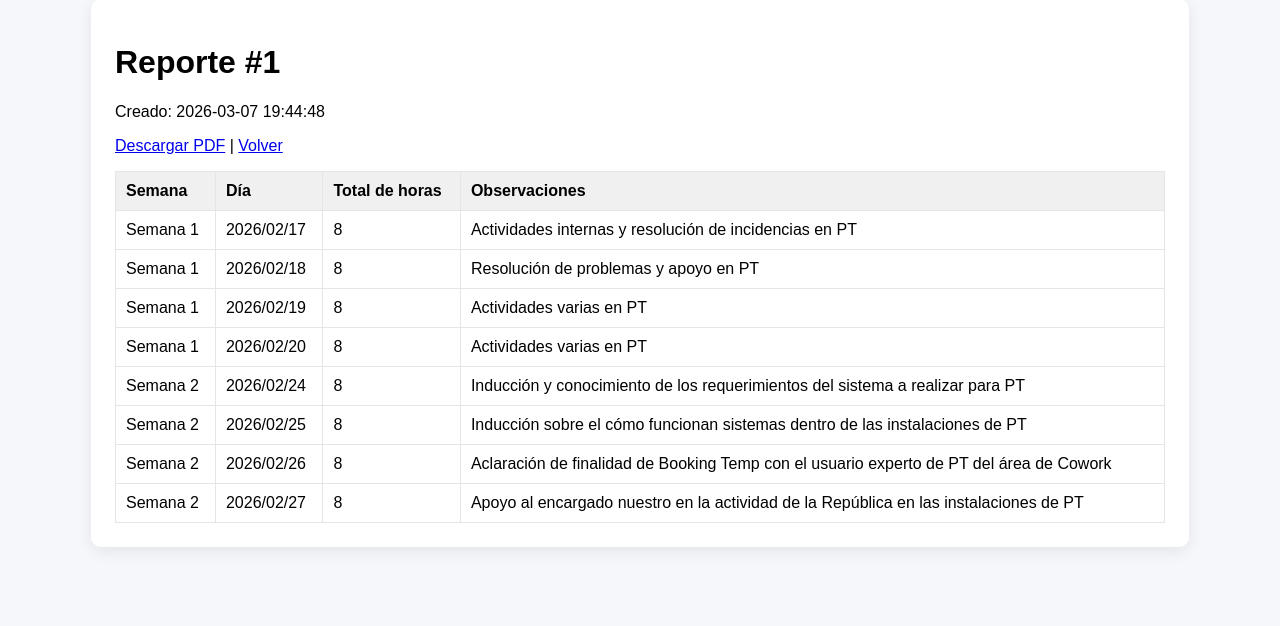
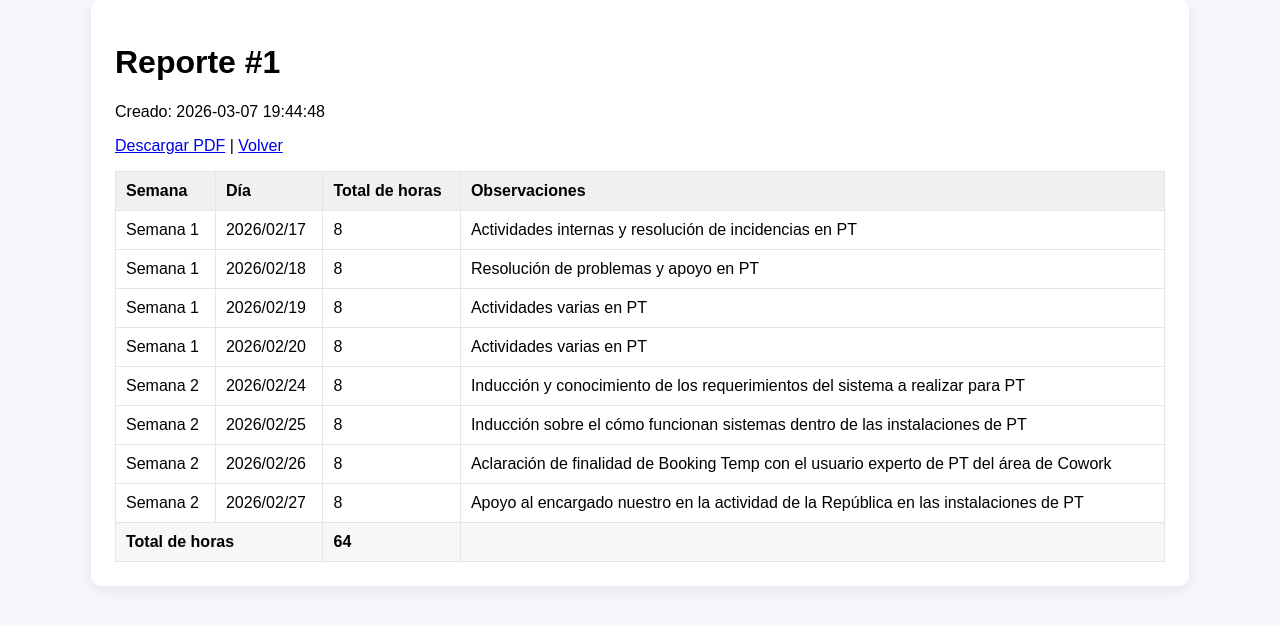
Before and after one commit to AdonayXX/control-horas-pasantia, a Flask app: page /reports/1 in a window 1280 px wide. Shown: the part 33-659 px from the top of the page. Run offline with Flask 3, Linux system fonts and the light colour scheme; data comes from the database, SQL or seed files in the repository.

Commit message:
Agregar cálculo y visualización del total de horas en los reportes

```diff
--- a/db.py
+++ b/db.py
@@ -24,6 +24,10 @@ class Report:
     id: int
     created_at: str
     entries: List[ReportEntry]
+
+    @property
+    def total_horas(self) -> int:
+        return sum(entry.total_horas for entry in self.entries)
 
 
 def _connection() -> sqlite3.Connection:
--- a/static/styles.css
+++ b/static/styles.css
@@ -27,6 +27,12 @@ th, td {
 
 th {
   background: #f0f0f0;
+}
+
+tfoot td,
+.total-row td {
+  font-weight: 700;
+  background: #f7f7f7;
 }
 
 input {
--- a/templates/report_detail.html
+++ b/templates/report_detail.html
@@ -34,6 +34,13 @@
             </tr>
           {% endfor %}
         </tbody>
+        <tfoot>
+          <tr class="total-row">
+            <td colspan="2">Total de horas</td>
+            <td>{{ report.total_horas }}</td>
+            <td></td>
+          </tr>
+        </tfoot>
       </table>
     </main>
   </body>
```
Also changed, not shown: pdf_utils.py (+14 -0 lines), 1 other file.
